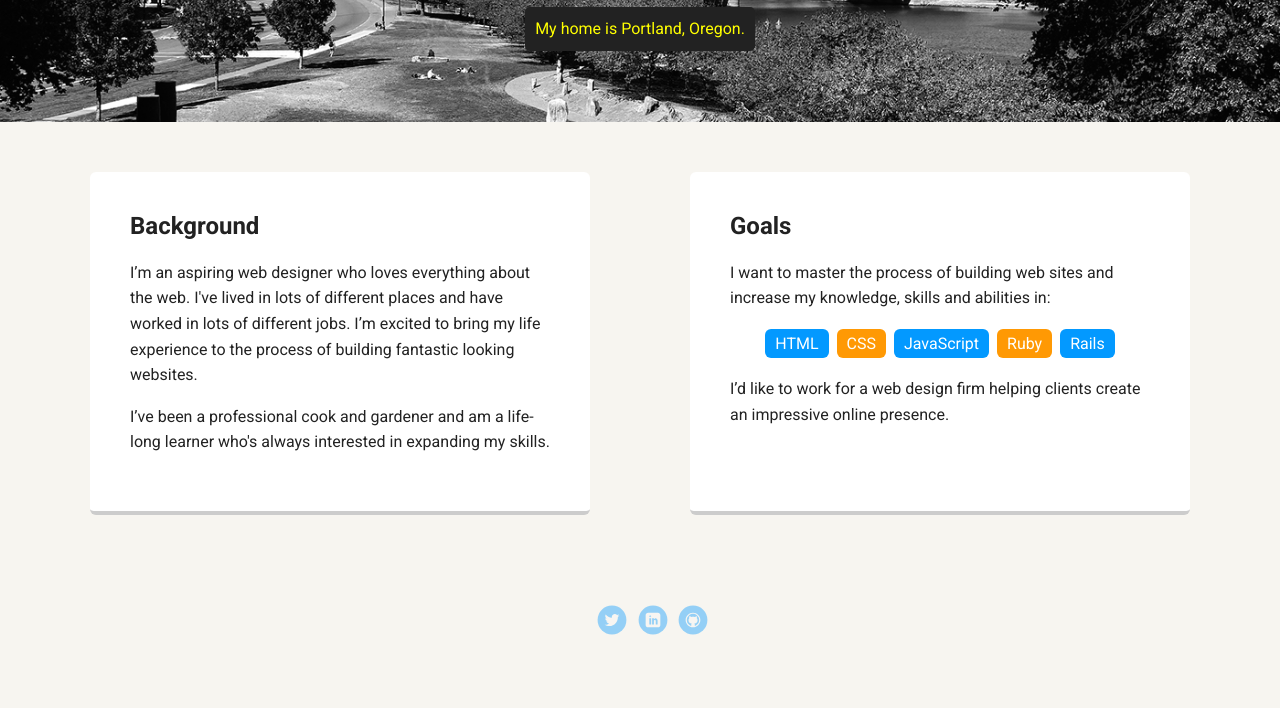
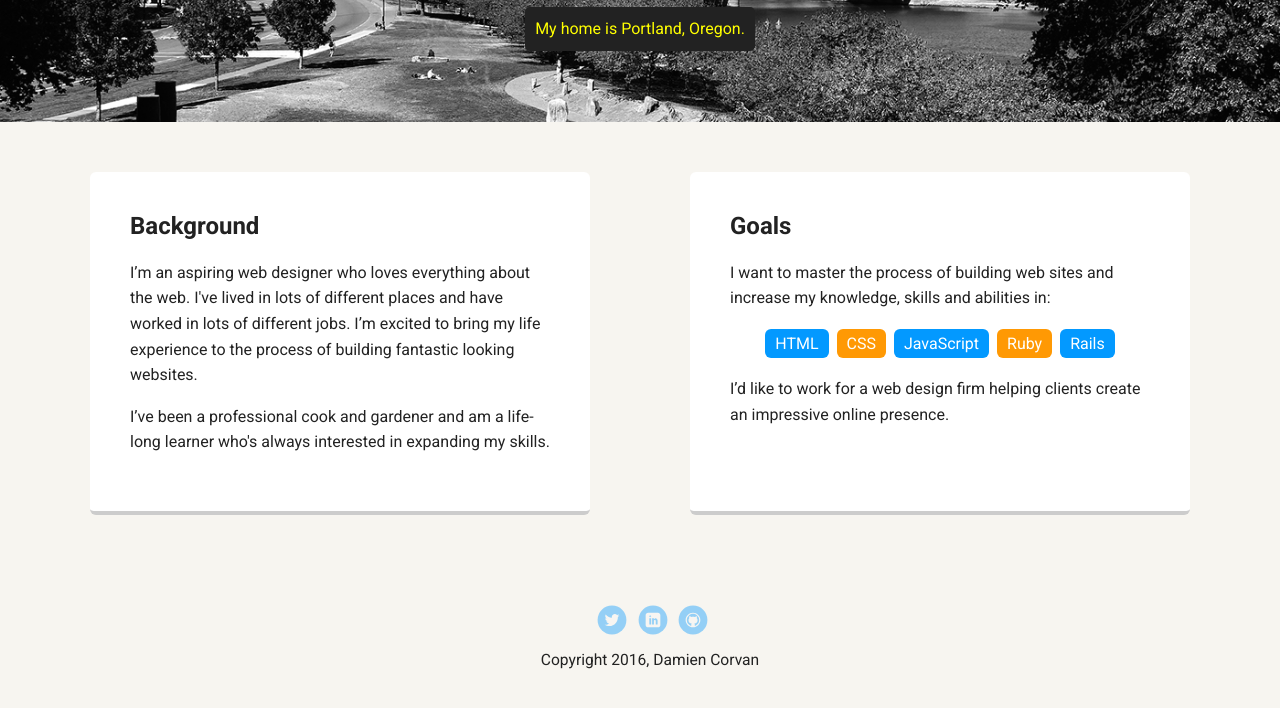
Before and after one commit to dcorvan500/portfolio, a plain HTML site: page index.html in a window 1280 px wide. Shown: the part 348-1056 px from the top of the page. Drawn offline with Linux system fonts and the light colour scheme; a web font is replaced by a local one.

Commit message:
Add copyright

```diff
--- a/index.html
+++ b/index.html
@@ -49,7 +49,7 @@
         <li><a href="#" class="social linkedin">LinkedIn</a></li>
         <li><a href="#" class="social github">Github</a></li>
       </ul>
-
+<p class="copyright">Copyright 2016, Damien Corvan </p>
     </footer>
   </body>
   </html>
```
